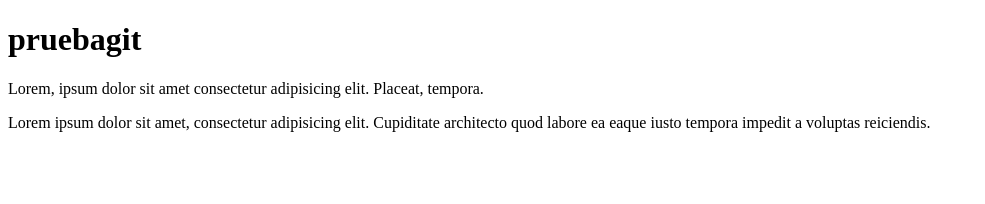
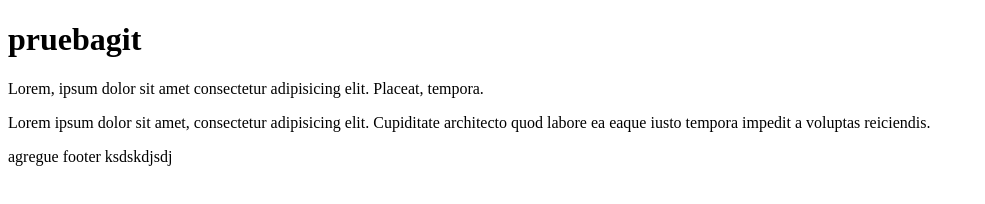
Before and after one commit to Macarena8a/prueba1, a plain HTML site: page index.html in a window 1280 px wide. Shown: the whole page, without its empty margins (0-985 px from the left). Drawn offline with Linux system fonts and the light colour scheme.

Commit message:
agregue footer

```diff
--- a/index.html
+++ b/index.html
@@ -11,5 +11,6 @@
     </header>
         <p>Lorem, ipsum dolor sit amet consectetur adipisicing elit. Placeat, tempora.</p>
         <p>Lorem ipsum dolor sit amet, consectetur adipisicing elit. Cupiditate architecto quod labore ea eaque iusto tempora impedit a voluptas reiciendis.</p>
+        <footer>agregue footer ksdskdjsdj</footer>
 </body>
 </html>
```
